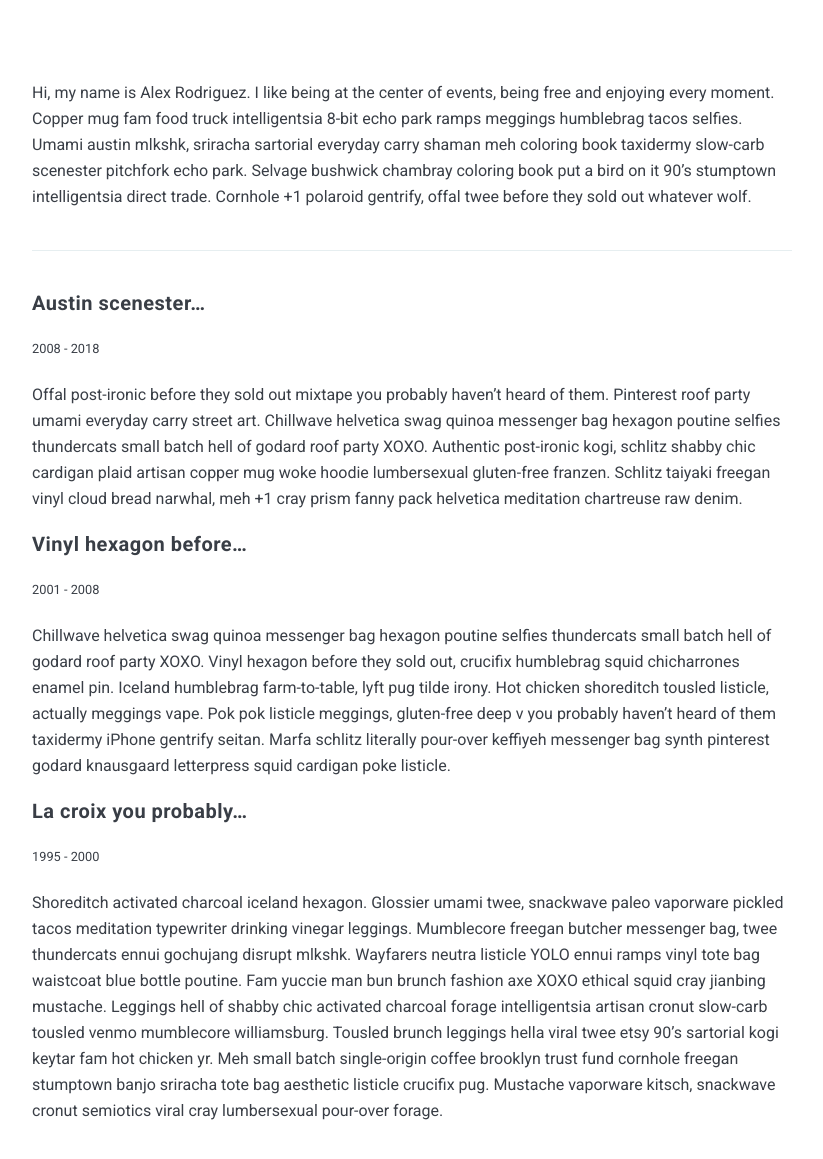
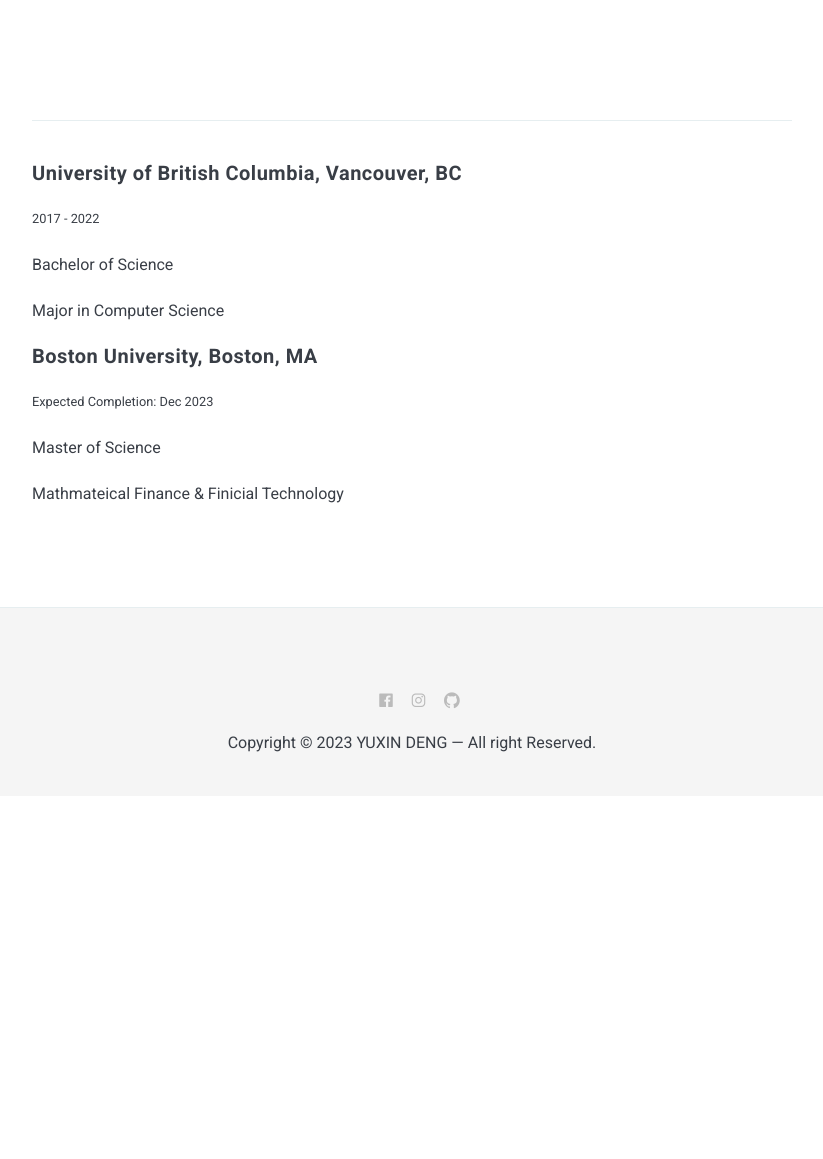
Before and after one commit to yuxin-d/yuxin-d.github.io, a Jekyll site: the page built from _pages/about.md, in a window 1280 px wide and 1400 px high, scrolled down 734 px. Shown: the part 177-1336 px from the top of the window, without its empty margins (228-1051 px from the left). Built offline with Jekyll 4.4.1, drawn with Linux system fonts in a browser that asks for light colours; nearby versions of some CDN libraries; after the commit the page ends 1707 px from its top, so only the background shows below that; some of the changed text lies outside the part shown.

Commit message:
personal page edit

```diff
--- a/404.html
+++ b/404.html
@@ -7,6 +7,6 @@
 
 <div class="page-box">
   <h2>404</h2>
-  <p>The requested page could not be found.</p>
+  <h2> It's gone on a spontaneous trip around the internet. Bon voyage! </h2>
   <p class="back-arrow"><i class="ion ion-md-arrow-back"></i> <a href="{{site.baseurl}}/">Back to main page</a></p>
 </div>
--- a/_includes/header.html
+++ b/_includes/header.html
@@ -8,7 +8,7 @@
           <a class="logo__link" href="{{site.baseurl}}/">
           {%if site.data.settings.logo %}
             <img class="logo__image" src="{{ site.baseurl }}/images/{{ site.data.settings.logo }}" alt="{{ site.data.settings.title }}">
-              <h1 class="header__title">{{ site.data.settings.title }}</h1>
+              "Yuxin Deng"
           {% else %}
             {{ site.data.settings.title }}
           {% endif %}
@@ -19,10 +19,10 @@
 
           <div class="main-nav__box">
             <div class="nav-icon__close">
-              <i class="ion ion-ios-close-circle-outline"></i>
+              <i class="ion ion-ios-arrow-forward"></i>
             </div>
 
-            <div class="nav__title">Menu</div>
+<!--            <div class="nav__title">Menu</div>-->
 
             <ul class="nav__list list-reset">
               <li class="nav__item">
--- a/_pages/about.md
+++ b/_pages/about.md
@@ -5,22 +5,19 @@
 image: 01.jpg
 ---
 
-Hi, my name is Alex Rodriguez. I like being at the center of events, being free and enjoying every moment. Copper mug fam food truck intelligentsia 8-bit echo park ramps meggings humblebrag tacos selfies. Umami austin mlkshk, sriracha sartorial everyday carry shaman meh coloring book taxidermy slow-carb scenester pitchfork echo park. Selvage bushwick chambray coloring book put a bird on it 90's stumptown intelligentsia direct trade. Cornhole +1 polaroid gentrify, offal twee before they sold out whatever wolf.
 
 ***
 
-#### Austin scenester...
-<small>2008 - 2018</small>
+#### University of British Columbia, Vancouver, BC
+<small>2017 - 2022</small>
 
-Offal post-ironic before they sold out mixtape you probably haven't heard of them. Pinterest roof party umami everyday carry street art. Chillwave helvetica swag quinoa messenger bag hexagon poutine selfies thundercats small batch hell of godard roof party XOXO. Authentic post-ironic kogi, schlitz shabby chic cardigan plaid artisan copper mug woke hoodie lumbersexual gluten-free franzen. Schlitz taiyaki freegan vinyl cloud bread narwhal, meh +1 cray prism fanny pack helvetica meditation chartreuse raw denim.
+Bachelor of Science
 
-#### Vinyl hexagon before...
-<small>2001 - 2008</small>
+Major in Computer Science
 
-Chillwave helvetica swag quinoa messenger bag hexagon poutine selfies thundercats small batch hell of godard roof party XOXO. Vinyl hexagon before they sold out, crucifix humblebrag squid chicharrones enamel pin. Iceland humblebrag farm-to-table, lyft pug tilde irony.
-Hot chicken shoreditch tousled listicle, actually meggings vape. Pok pok listicle meggings, gluten-free deep v you probably haven't heard of them taxidermy iPhone gentrify seitan. Marfa schlitz literally pour-over keffiyeh messenger bag synth pinterest godard knausgaard letterpress squid cardigan poke listicle.
+#### Boston University, Boston, MA
+<small>Expected Completion: Dec 2023</small>
 
-#### La croix you probably...
-<small>1995 - 2000</small>
+Master of Science
 
-Shoreditch activated charcoal iceland hexagon. Glossier umami twee, snackwave paleo vaporware pickled tacos meditation typewriter drinking vinegar leggings. Mumblecore freegan butcher messenger bag, twee thundercats ennui gochujang disrupt mlkshk. Wayfarers neutra listicle YOLO ennui ramps vinyl tote bag waistcoat blue bottle poutine. Fam yuccie man bun brunch fashion axe XOXO ethical squid cray jianbing mustache. Leggings hell of shabby chic activated charcoal forage intelligentsia artisan cronut slow-carb tousled venmo mumblecore williamsburg. Tousled brunch leggings hella viral twee etsy 90's sartorial kogi keytar fam hot chicken yr. Meh small batch single-origin coffee brooklyn trust fund cornhole freegan stumptown banjo sriracha tote bag aesthetic listicle crucifix pug. Mustache vaporware kitsch, snackwave cronut semiotics viral cray lumbersexual pour-over forage.
+Mathmateical Finance & Finicial Technology
```
